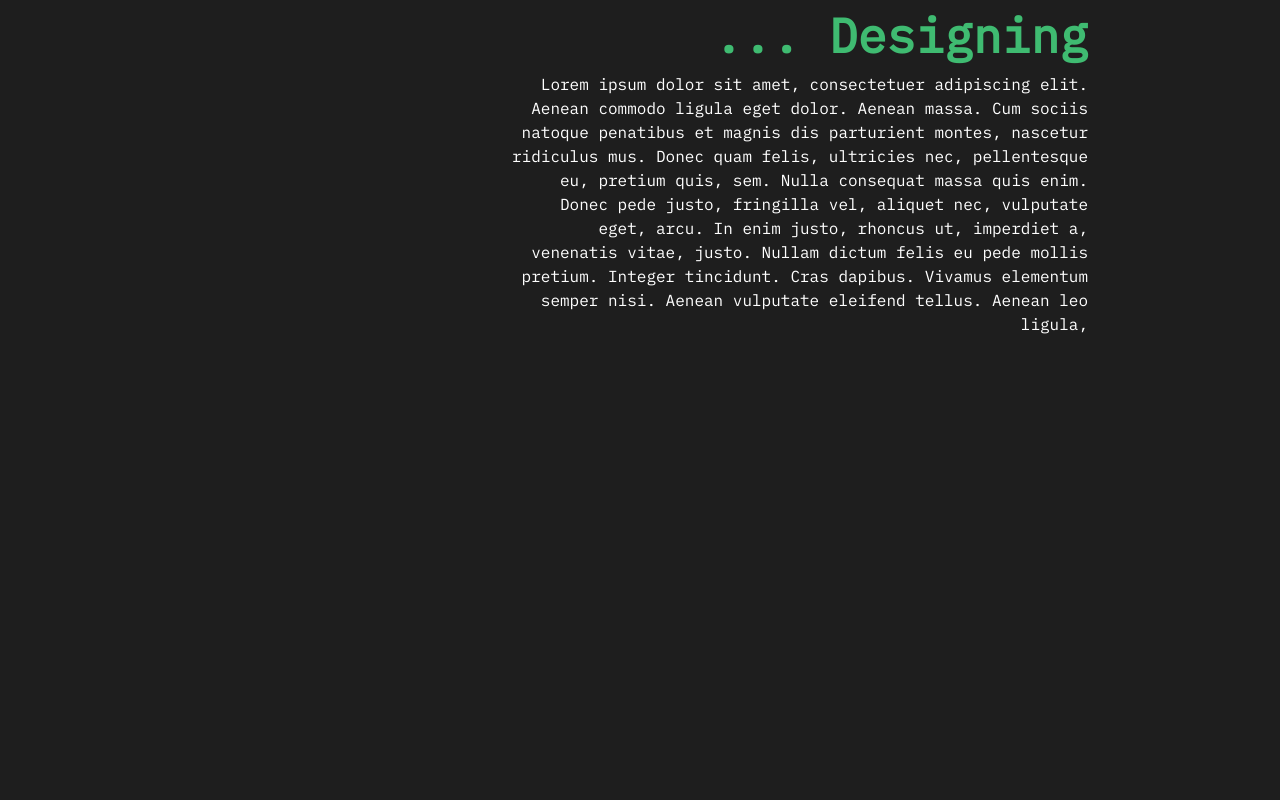
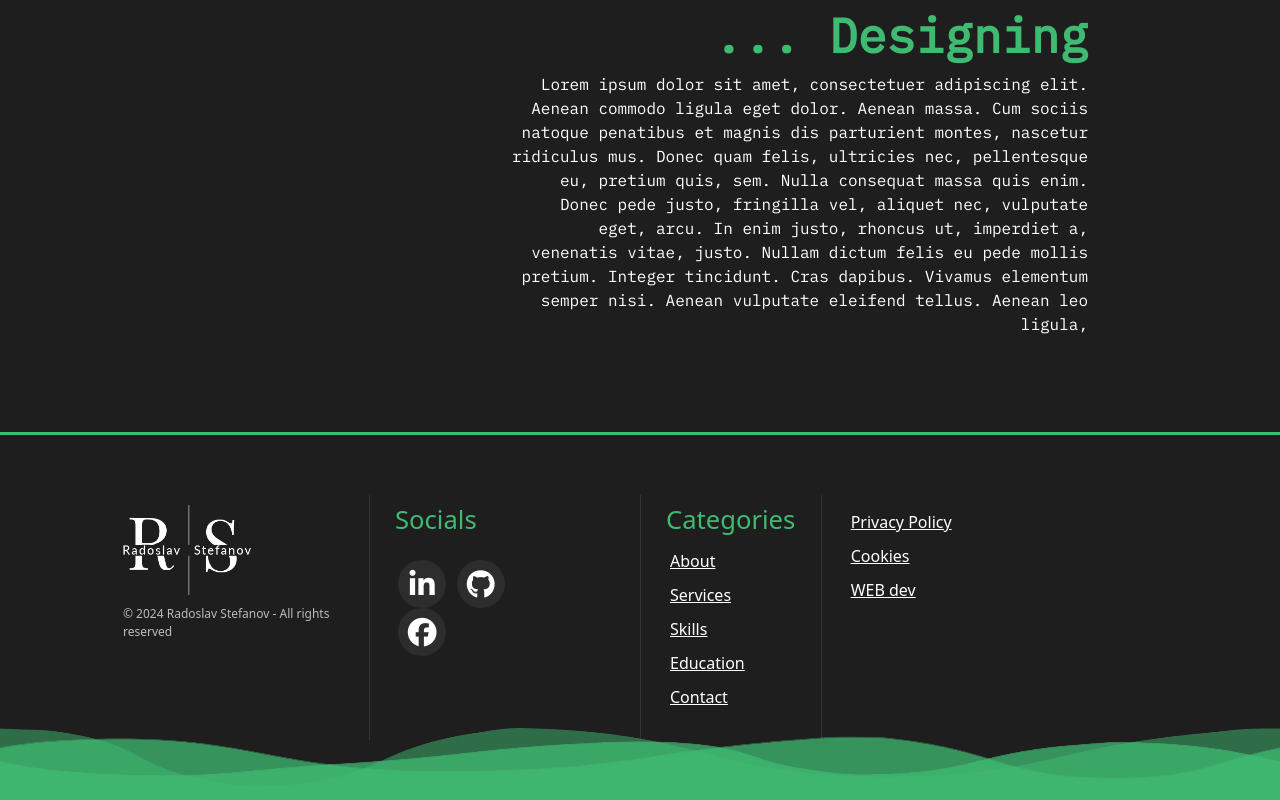
Before and after one commit to RadoslavStefanov/Portfolio, a plain HTML site: page index.html in a window 1280 px wide. Shown: the part 2951-3751 px from the top of the page. Before the commit the page ends 3303 px from the top, so only its background shows below. Drawn offline with nearby package versions, Linux system fonts and the light colour scheme.

Commit message:
Added footer placeholder

```diff
--- a/index.html
+++ b/index.html
@@ -119,7 +119,56 @@
     </section>
     <img src="./pictures/shared/decor/decor-half-circle.webp" alt="decor-half-circle" class="rs-dec-1">
     <img src="./pictures/shared/decor/decor-oval.webp" alt="decor-oval" class="rs-dec-2">
-</body>
+    <div class="rs-footer">
+      <!----------- Footer ------------>
+      <footer class="container footer-bs">
+          <div class="row">
+            <div class="col-md-3 footer-brand">
+                <h2>
+                  <img src="./pictures/shared/logo/logo-main-white.png" alt="rs-logo">
+                </h2>
+                  <p>© 2024 Radoslav Stefanov - All rights reserved</p>
+            </div>
+            <div class="col-md-3 footer-nav">
+                <h4>Socials</h4>
+                <div class="col-md-8 rs-socials">
+                  <a href=""><i class="fa-brands fa-linkedin-in"></i></a>
+                  <a href=""><i class="fa-brands fa-github"></i></a>
+                  <a href=""><i class="fa-brands fa-facebook"></i></a>
+                </div>
+            </div>
+            <div class="col-md-2 footer-social">
+                <h4>Categories</h4>
+                <ul>
+                    <li><a href="#">About</a></li>
+                    <li><a href="#">Services</a></li>
+                    <li><a href="#">Skills</a></li>
+                    <li><a href="#">Education</a></li>
+                    <li><a href="#">Contact</a></li>
+                  </ul>
+            </div>
+            <div class="col-md-2 footer-social">
+              <ul>
+                  <li><a href="#">Privacy Policy</a></li>
+                  <li><a href="#">Cookies</a></li>
+                  <li><a href="#">WEB dev</a></li>
+                </ul>
+          </div>
+          </div>
+      </footer>
+      <div class="waveWrapper waveAnimation">
+        <div class="waveWrapperInner bgTop">
+          <div class="wave waveTop" style="background-image: url('./pictures/shared/footer/waves/waveTop.webp')"></div>
+        </div>
+        <div class="waveWrapperInner bgMiddle">
+          <div class="wave waveMiddle" style="background-image: url('./pictures/shared/footer/waves/waveMid.webp')"></div>
+        </div>
+        <div class="waveWrapperInner bgBottom">
+          <div class="wave waveBottom" style="background-image: url('./pictures/shared/footer/waves/waveBot.webp')"></div>
+        </div>
+      </div>
+  </div>
+  </body>
 <script src="https://cdn.jsdelivr.net/npm/bootstrap@5.2.3/dist/js/bootstrap.bundle.min.js" integrity="sha384-kenU1KFdBIe4zVF0s0G1M5b4hcpxyD9F7jL+jjXkk+Q2h455rYXK/7HAuoJl+0I4" crossorigin="anonymous"></script>
 <script src="./scripts/index.js"></script>
 </html>
--- a/styles/main.css
+++ b/styles/main.css
@@ -128,7 +128,7 @@ h2{
     left: -5rem;
     transform: rotate(180deg);
     width: 10vw;
-    top: 80vh;
+    top: 65rem;
 }
 
 .rs-dec-2{
@@ -250,3 +250,147 @@ h2{
     max-width: 40rem;
     display: inline;
 }
+
+
+
+
+
+
+
+.rs-footer{
+    width: 100%!important;
+    border-top: 3px solid var(--rs-accent);
+    margin-top: 5rem;
+    position: relative;
+}
+
+.rs-footer h4{
+    font-size: 1.6rem;
+    color: var(--rs-accent);
+}
+
+.rs-socials{
+    margin-top: 1.5rem;
+}
+
+.rs-socials i{
+    color: var(--rs-white);
+    background-color: #2d2d2d;
+    padding: 0.5rem;
+    border-radius: 100%;
+    display: inline-flex;
+    text-decoration: none;
+    font-size: 1.8rem;
+    text-align: center;
+    width: 3rem;
+    height: 3rem;
+    align-items: center;
+    justify-content: center;
+    margin: 0 0.2rem;
+}
+
+.footer-bs {
+	padding: 60px 40px;
+	color: rgba(255,255,255,1.00);
+	border-bottom-right-radius: 6px;
+	border-top-left-radius: 0px;
+	border-bottom-left-radius: 6px;
+}
+.footer-bs .footer-brand, .footer-bs .footer-nav, .footer-bs .footer-social, .footer-bs .footer-ns { padding:10px 25px; }
+.footer-bs .footer-nav, .footer-bs .footer-social, .footer-bs .footer-ns { border-color: transparent; }
+.footer-bs .footer-brand h2 { margin:0px 0px 10px;}
+.footer-bs .footer-brand h2 img{ width: 8rem; }
+.footer-bs .footer-brand p { font-size:12px; color:rgba(255,255,255,0.70); }
+
+.footer-bs .footer-nav ul.pages { list-style:none; padding:0px; }
+.footer-bs .footer-nav ul.pages li { padding:5px 0px;}
+.footer-bs .footer-nav ul.pages a { color:rgba(255,255,255,1.00); font-weight:bold; text-transform:uppercase; }
+.footer-bs .footer-nav ul.pages a:hover { color:rgba(255,255,255,0.80); text-decoration:none; }
+
+.footer-bs .footer-nav ul.list { list-style:none; padding:0px; }
+.footer-bs .footer-nav ul.list li { padding:5px 0px;}
+.footer-bs .footer-nav ul.list a { color:rgba(255,255,255,0.80); }
+.footer-bs .footer-nav ul.list a:hover { color:rgba(255,255,255,0.60); text-decoration:none; }
+
+.footer-bs .footer-social ul { list-style:none; padding:0px; }
+
+.footer-bs .footer-social li { padding:5px 4px;}
+.footer-bs .footer-social a { color:rgba(255,255,255,1.00);}
+.footer-bs .footer-social a:hover { color:rgba(255,255,255,0.80); text-decoration:none; }
+
+.footer-bs .footer-ns p { font-size:12px; color:rgba(255,255,255,0.70); }
+
+@media (min-width: 768px) {
+	.footer-bs .footer-nav, .footer-bs .footer-social, .footer-bs .footer-ns { border-left:solid 1px rgba(255,255,255,0.10); }
+}
+
+@keyframes move_wave {
+    0% {
+        transform: translateX(0) translateZ(0) scaleY(1)
+    }
+    50% {
+        transform: translateX(-25%) translateZ(0) scaleY(0.55)
+    }
+    100% {
+        transform: translateX(-50%) translateZ(0) scaleY(1)
+    }
+}
+.waveWrapper {
+    overflow: hidden;
+    position: absolute;
+    left: 0;
+    right: 0;
+    bottom: 0;
+    top: 0;
+    margin: auto;
+}
+.waveWrapperInner {
+    position: absolute;
+    width: 100%;
+    overflow: hidden;
+    height: 100%;
+    bottom: -1px;
+}
+.bgTop {
+    top: 1.2rem;
+    z-index: 15;
+    opacity: 0.5;
+}
+.bgMiddle {
+    z-index: 10;
+    opacity: 0.75;
+}
+.bgBottom {
+    z-index: 5;
+    opacity: 0.75;
+}
+.wave {
+    position: absolute;
+    left: 0;
+    width: 200%;
+    height: 100%;
+    background-repeat: repeat no-repeat;
+    background-position: 0 bottom;
+    transform-origin: center bottom;
+}
+.waveTop {
+    background-size: 50% 100px;
+}
+.waveAnimation .waveTop {
+  animation: move-wave 3s;
+   -webkit-animation: move-wave 3s;
+   -webkit-animation-delay: 1s;
+   animation-delay: 1s;
+}
+.waveMiddle {
+    background-size: 50% 120px;
+}
+.waveAnimation .waveMiddle {
+    animation: move_wave 10s linear infinite;
+}
+.waveBottom {
+    background-size: 50% 100px;
+}
+.waveAnimation .waveBottom {
+    animation: move_wave 15s linear infinite;
+}
```
Also changed, not shown: pictures/shared/footer/waves/waveBot.webp (added), pictures/shared/footer/waves/waveMid.webp (added), pictures/shared/footer/waves/waveTop.webp (added).
